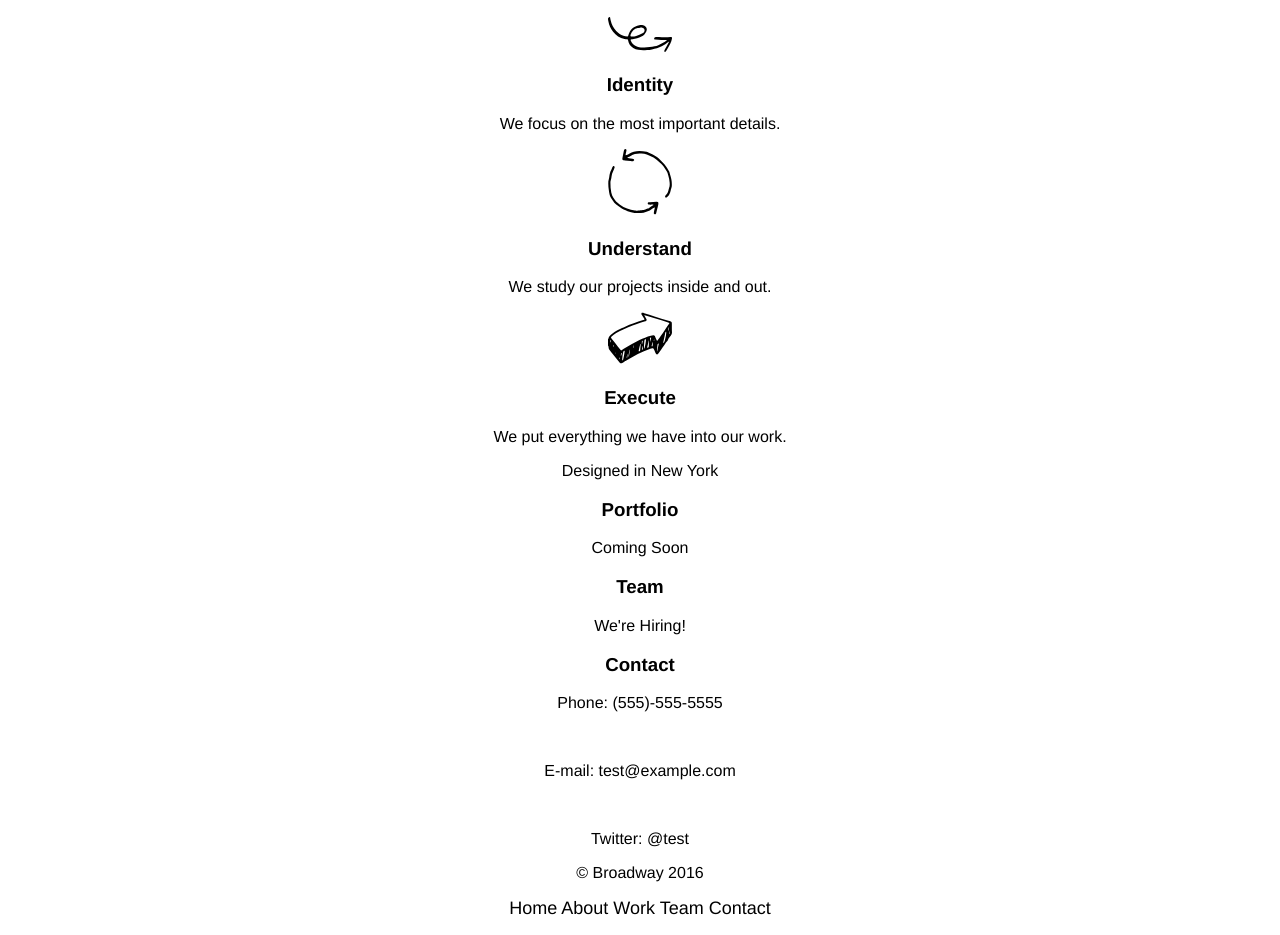
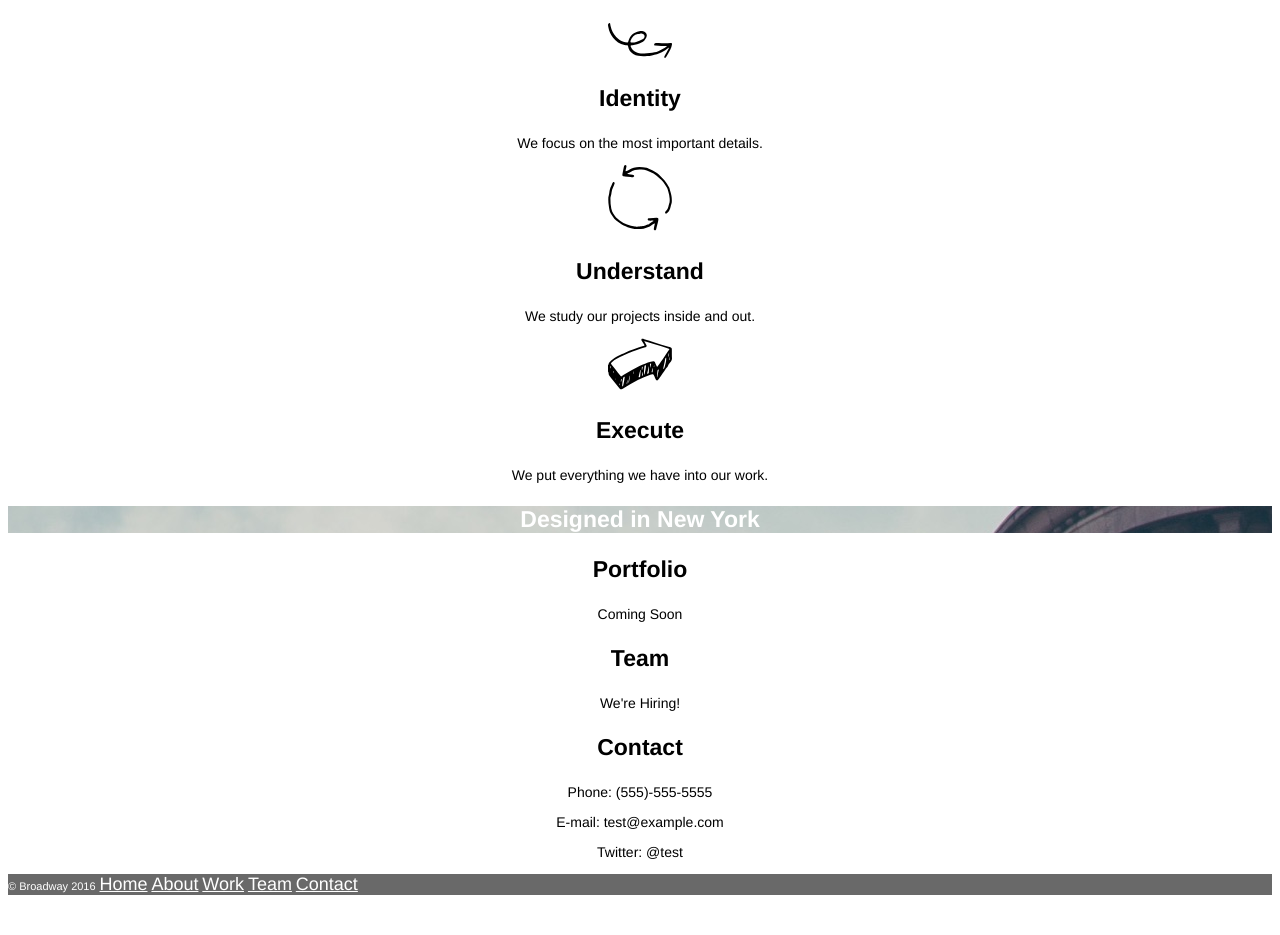
Before and after one commit to alexandriakwebb/broadway, a plain HTML site: page index.html in a window 1280 px wide. Shown: the part 402-1337 px from the top of the page. After the commit the page ends 1311 px from the top, so only its background shows below. Drawn offline with Linux system fonts and the light colour scheme.

Commit message:
Finished styling content

```diff
--- a/index.html
+++ b/index.html
@@ -32,9 +32,9 @@
         <h3 id="team">Team</h3>
           <p>We're Hiring!</p>
         <h3 id="contact">Contact</h3>
-          <p>Phone: (555)-555-5555</p><br />
-          <p>E-mail: test@example.com</p><br />
+          <p>Phone: (555)-555-5555</p>
+          <p>E-mail: test@example.com</p>
           <p>Twitter: @test</p>
-        <p id="footer"><span id="copyright">&copy; Broadway 2016</span><nav>Home About Work Team Contact</nav></p>
+        <p id="footer"><span id="copyright">&copy; Broadway 2016</span> <span id="nav"><a href="">Home</a> <a href="#process">About</a> <a href="#work">Work</a> <a href="#team">Team</a> <a href="#contact">Contact</a></span></p>
   </body>
 </html>
--- a/resources/css/style.css
+++ b/resources/css/style.css
@@ -13,10 +13,39 @@ h1 {
   font-weight: bold;
 }
 
-nav {
+a {
   font-size: 18px;
+  color: white;
 }
 
-a {
+h2 {
+  font-size: 32px;
+  font-weight: bold;
+}
+
+h3 {
+  font-size: 23px;
+  font-weight: bold;
+}
+
+p {
+  font-size: 14px;
+}
+
+#nY {
+  background-image: url(./building.jpg);
+  font-size: 23px;
+  font-weight: bold;
   color: white;
 }
+
+#footer {
+  background-color: dimgray;
+  text-align: left;
+}
+
+#copyright {
+  text-align: left;
+  color: white;
+  font-size: 11px;
+}
```
Also changed, not shown: 3 other files.
